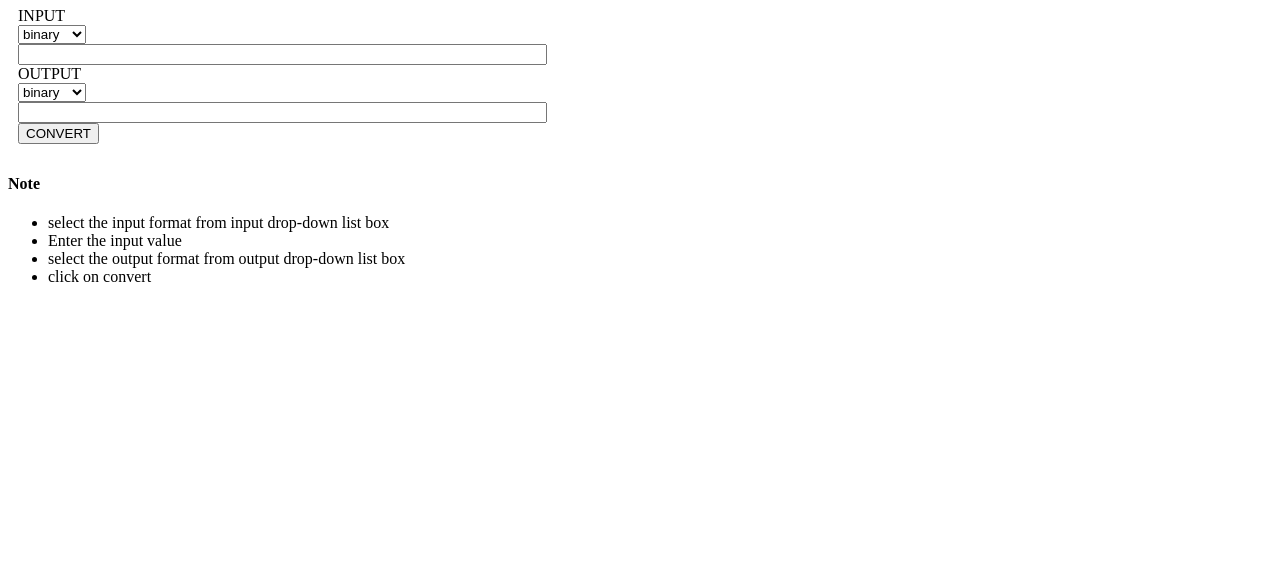
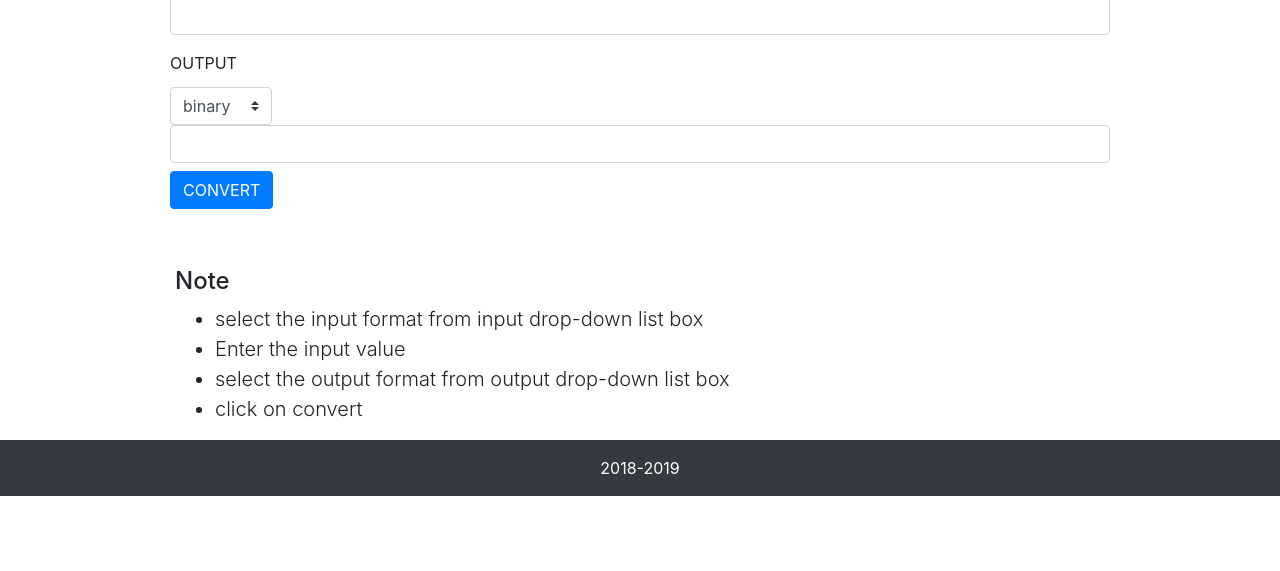
Before and after one commit to gowthamMK2000/base-convertor-website, a plain HTML site: page baseconversion.html in a window 1280 px wide. Shown: the part 237-808 px from the top of the page. Drawn offline with nearby package versions, Linux system fonts and the light colour scheme; a web font is replaced by a local one.

Commit message:
Update baseconversion.html

```diff
--- a/baseconversion.html
+++ b/baseconversion.html
@@ -5,7 +5,7 @@
     <meta charset="utf-8">
     <meta name="viewport" content="width=device-width, initial-scale=1, shrink-to-fit=no">
     <!-- Bootstrap CSS -->
-    <lnik rel="stylesheet" href="https://maxcdn.bootstrapcdn.com/bootstrap/4.0.0/css/bootstrap.min.css" integrity="sha384-Gn5384xqQ1aoWXA+058RXPxPg6fy4IWvTNh0E263XmFcJlSAwiGgFAW/dAiS6JXm" crossorigin="anonymous">
+    <link rel="stylesheet" href="https://maxcdn.bootstrapcdn.com/bootstrap/4.0.0/css/bootstrap.min.css" integrity="sha384-Gn5384xqQ1aoWXA+058RXPxPg6fy4IWvTNh0E263XmFcJlSAwiGgFAW/dAiS6JXm" crossorigin="anonymous">
     <link rel="stylesheet" href="layout_css.css">
     <title>base conversion</title>
     <link href='https://fonts.googleapis.com/css?family=Audiowide' rel='stylesheet'>
```
